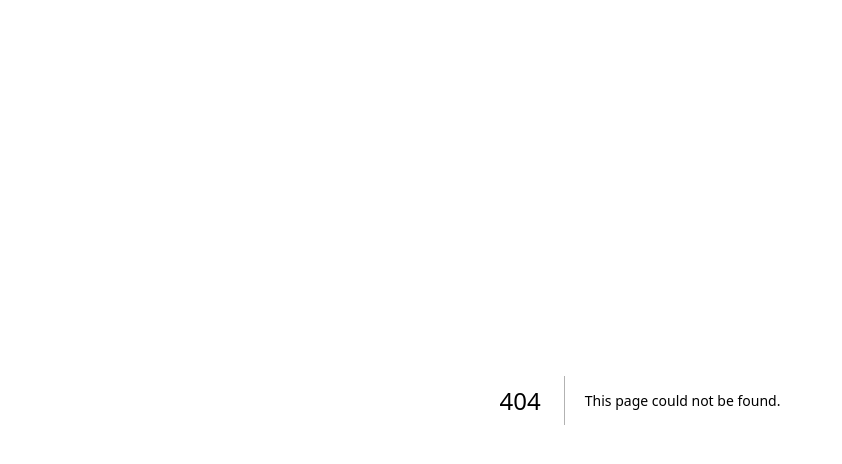
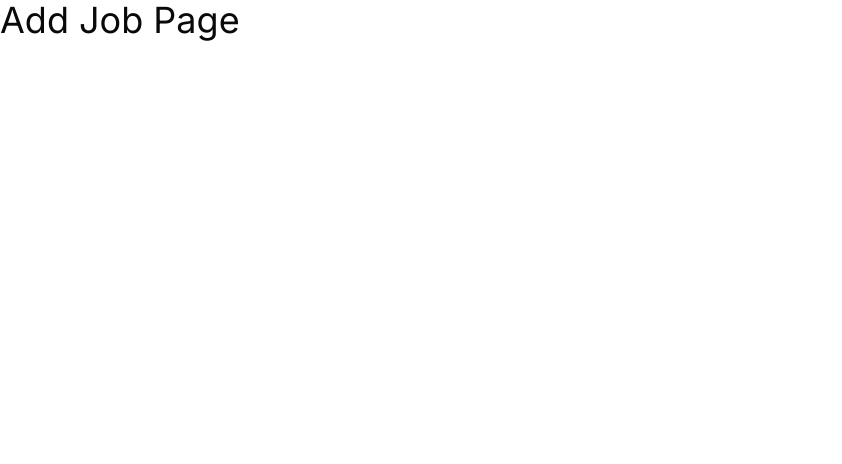
Before and after one commit to mrjhonyvidal/jobportuneer, a Next.js app: page /add-job in a window 1280 px wide. Before the commit this address had no page. Shown: the top 464 px of the page, without its empty margins (0-842 px from the left). Built offline with nearby package versions, Linux system fonts and the light colour scheme.

Commit message:
Add basic backend next.js routes and add Clerk Auth

```diff
--- /dev/null
+++ b/app/(dashboard)/add-job/page.tsx
@@ -0,0 +1,5 @@
+function AddJobPage() {
+  return <h1 className="text-4xl">Add Job Page</h1>;
+}
+
+export default AddJobPage;
--- /dev/null
+++ b/app/(dashboard)/jobs/page.tsx
@@ -0,0 +1,5 @@
+function JobsPage() {
+  return <h1 className="text-4xl">Jobs</h1>;
+}
+
+export default JobsPage;
--- /dev/null
+++ b/app/(dashboard)/layout.tsx
@@ -0,0 +1,5 @@
+function layout({ children }: { children: React.ReactNode }) {
+  return <div>{children}</div>;
+}
+
+export default layout;
--- /dev/null
+++ b/app/(dashboard)/stats/page.tsx
@@ -0,0 +1,5 @@
+function Stats() {
+  return <h1 className="text-4xl">Stats</h1>;
+}
+
+export default Stats;
--- a/app/layout.tsx
+++ b/app/layout.tsx
@@ -1,6 +1,7 @@
 import type { Metadata } from "next";
 import { Inter } from "next/font/google";
 import "./globals.css";
+import { ClerkProvider } from "@clerk/nextjs";
 const inter = Inter({ subsets: ["latin"] });
 
 export const metadata: Metadata = {
@@ -14,8 +15,10 @@ export default function RootLayout({
   children: React.ReactNode;
 }) {
   return (
-    <html lang="en" suppressHydrationWarning>
-      <body className={inter.className}>{children}</body>
-    </html>
+    <ClerkProvider>
+      <html lang="en" suppressHydrationWarning>
+        <body className={inter.className}>{children}</body>
+      </html>
+    </ClerkProvider>
   );
 }
```
Also changed, not shown: middleware.tsx (added, +12 -0 lines).
